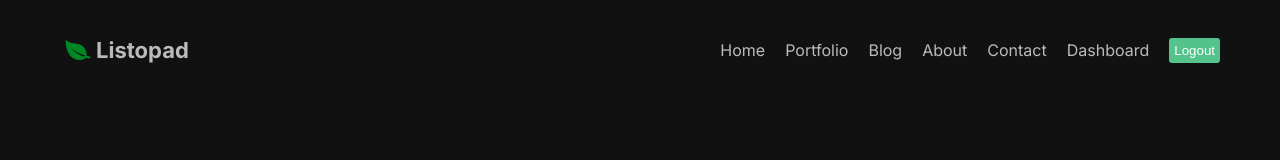
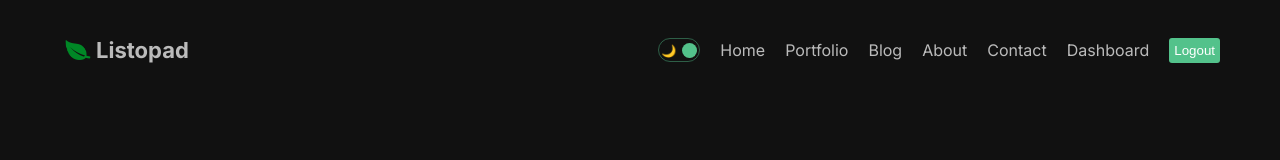
Before and after one commit to MadMax8930/post-nextjs, a Next.js app: page /dashboard in a window 1280 px wide. Shown: the top 160 px of the page. Built offline with nearby package versions, Linux system fonts and the light colour scheme.

Commit message:
dark mode

```diff
--- a/src/app/globals.css
+++ b/src/app/globals.css
@@ -17,6 +17,16 @@ a {
    color: inherit;
 }
 
+.light {
+   background-color: white;
+   color: #111;
+}
+
+.dark {
+   background-color: #111;
+   color: #bbb;
+}
+
 .container {
    max-width: 1366px;
    min-height: 100vh;
--- a/src/app/layout.js
+++ b/src/app/layout.js
@@ -2,6 +2,7 @@ import './globals.css'
 import { Inter, Poppins } from 'next/font/google'
 import Navbar from '@/components/navbar/Navbar'
 import Footer from '@/components/footer/Footer'
+import { ThemeProvider } from '@/context/ThemeContext'
 
 const inter = Inter({ subsets: ['latin'] })
 
@@ -14,11 +15,13 @@ export default function RootLayout({ children }) {
   return (
     <html lang="en">
       <body className={inter.className}>
-         <div className="container">
-            <Navbar />
-            {children}
-            <Footer />
-         </div>
+         <ThemeProvider>
+            <div className="container">
+               <Navbar />
+               {children}
+               <Footer />
+            </div>
+         </ThemeProvider>
       </body>
     </html>
   )
--- /dev/null
+++ b/src/app/portfolio/[category]/page.module.css
@@ -0,0 +1,42 @@
+.container {}
+
+.catTitle {
+   color: #53c28b;
+}
+
+.item {
+   display: flex;
+   gap: 50px;
+   margin-top: 50px;
+   margin-bottom: 100px;
+}
+
+.item:nth-child(2n) {
+   flex-direction: row-reverse;
+}
+
+.content {
+   flex: 1;
+   display: flex;
+   flex-direction: column;
+   justify-content: center;
+   gap: 20px;
+}
+
+.title {
+   font-size: 50px;
+}
+
+.desc {
+   font-size: 20px;
+}
+
+.imgContainer {
+   flex: 1;
+   height: 500px;
+   position: relative;
+}
+
+.img {
+   object-fit: cover;
+}
--- /dev/null
+++ b/src/components/darkm/DarkMode.jsx
@@ -0,0 +1,23 @@
+"use client"
+import React, { useContext } from 'react'
+import { ThemeContext } from '@/context/ThemeContext'
+import styles from './darkmode.module.css'
+
+const DarkMode = () => {
+   const { toggle, mode } = useContext(ThemeContext);
+
+  return (
+    <div className={styles.container} onClick={toggle}>
+      <div className={styles.icon}>🌙</div>
+      <div className={styles.icon}>🔆</div>
+      <div className={styles.ball}
+           style={mode === "light"
+           ? { left: "2px" }
+           : { right: "2px" }
+           }
+      />
+    </div>
+  )
+}
+
+export default DarkMode
--- /dev/null
+++ b/src/components/darkm/darkmode.module.css
@@ -0,0 +1,24 @@
+.container {
+   width: 42px;
+   height: 24px;
+   border: 1.5px solid #53c28b70;
+   border-radius: 30px;
+   display: flex;
+   align-items: center;
+   justify-content: space-between;
+   padding: 2px;
+   position: relative;
+   cursor: pointer;
+}
+
+.icon {
+   font-size: 12px;
+}
+
+.ball {
+   width: 15px;
+   height: 15px;
+   background-color: #53c28b;
+   border-radius: 50%;
+   position: absolute;
+}
--- a/src/components/navbar/Navbar.jsx
+++ b/src/components/navbar/Navbar.jsx
@@ -3,6 +3,7 @@ import React from 'react'
 import Link from 'next/link'
 import Image from 'next/image'
 import LeafLogo from 'public/leaf.png'
+import DarkMode from '@/components/darkm/DarkMode'
 import styles from './navbar.module.css'
 
 const links = [
@@ -46,6 +47,7 @@ const Navbar = () => {
          Listopad
       </Link>
       <div className={styles.links}>
+         <DarkMode />
          {links.map(link => (
             <Link
                key={link.id}
--- /dev/null
+++ b/src/context/ThemeContext.js
@@ -0,0 +1,16 @@
+"use client"
+import React, { createContext, useState } from 'react'
+
+export const ThemeContext = createContext();
+export const ThemeProvider = ({ children }) => {
+  const [mode, setMode] = useState("dark");
+  const toggle = () => {
+    setMode((prev) => (prev === "dark" ? "light" : "dark"));
+  };
+
+  return (
+    <ThemeContext.Provider value={{ toggle, mode }}>
+      <div className={`theme ${mode}`}>{children}</div>
+    </ThemeContext.Provider>
+  );
+};
```
